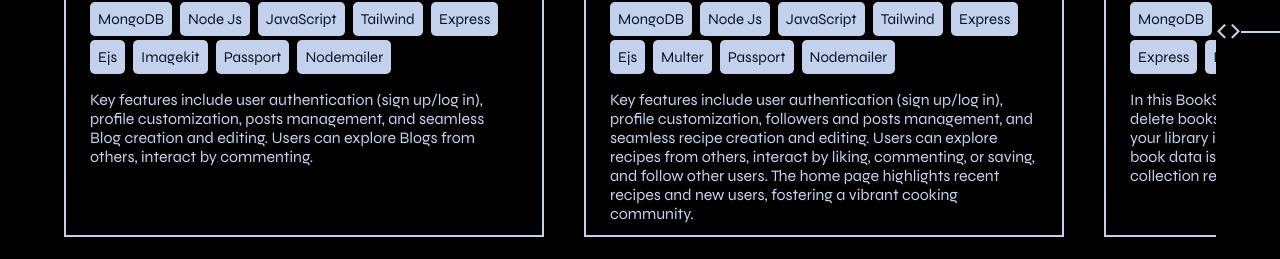
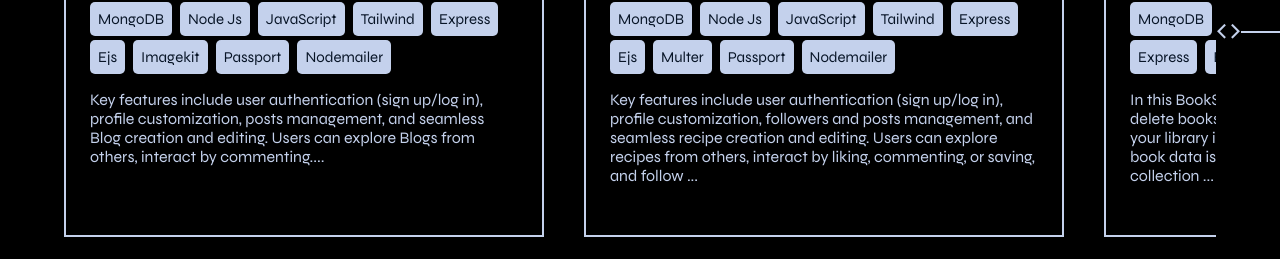
Before and after one commit to Devanshi-Bilthare/Portfolio, a React (Create React App) app: page /project in a window 1280 px wide. Shown: the part 538-797 px from the top of the page. Built offline with nearby package versions, Linux system fonts and the light colour scheme; the HTML template or start-up script is replaced by a standard one; a web font is replaced by a local one.

Commit message:
changed description

```diff
--- a/src/Pages/Project/BackendProject.jsx
+++ b/src/Pages/Project/BackendProject.jsx
@@ -23,7 +23,7 @@
                     <button key={index}>{skill}</button>
                 ))}
             </div>
-            <p>{project.disc}</p>
+            <p>{project.disc.slice(0,250)}...</p>
         </div>
     ) : null
 ))}
--- a/src/Pages/Project/FrontendProject.jsx
+++ b/src/Pages/Project/FrontendProject.jsx
@@ -22,7 +22,7 @@
                                 <button key={index}>{skill}</button>
                             ))}
                         </div>
-                        <p>{project.disc}</p>
+                        <p>{project.disc.slice(0,250)}...</p>
                     </div>
                 ) : null
             ))}
```
